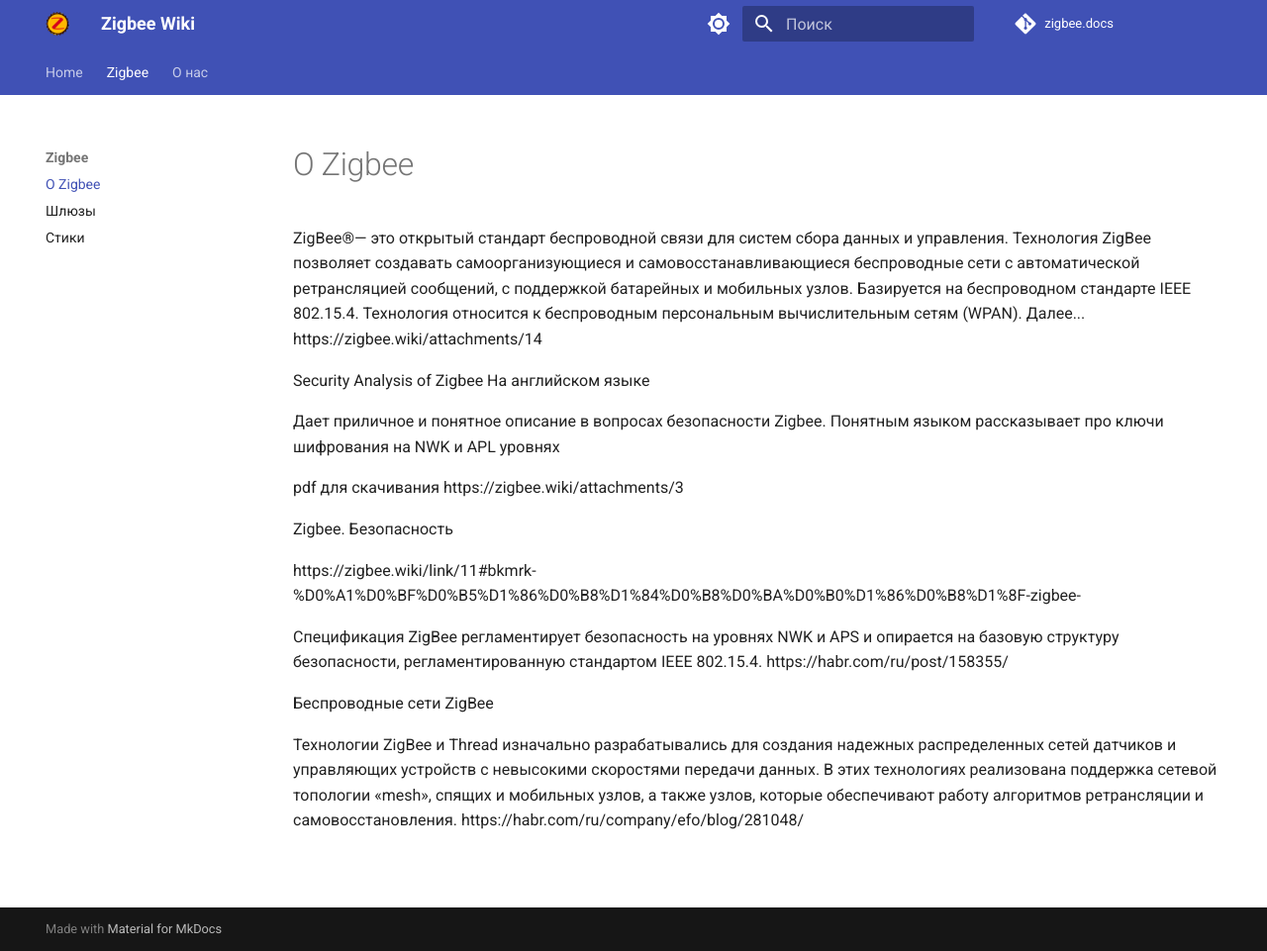
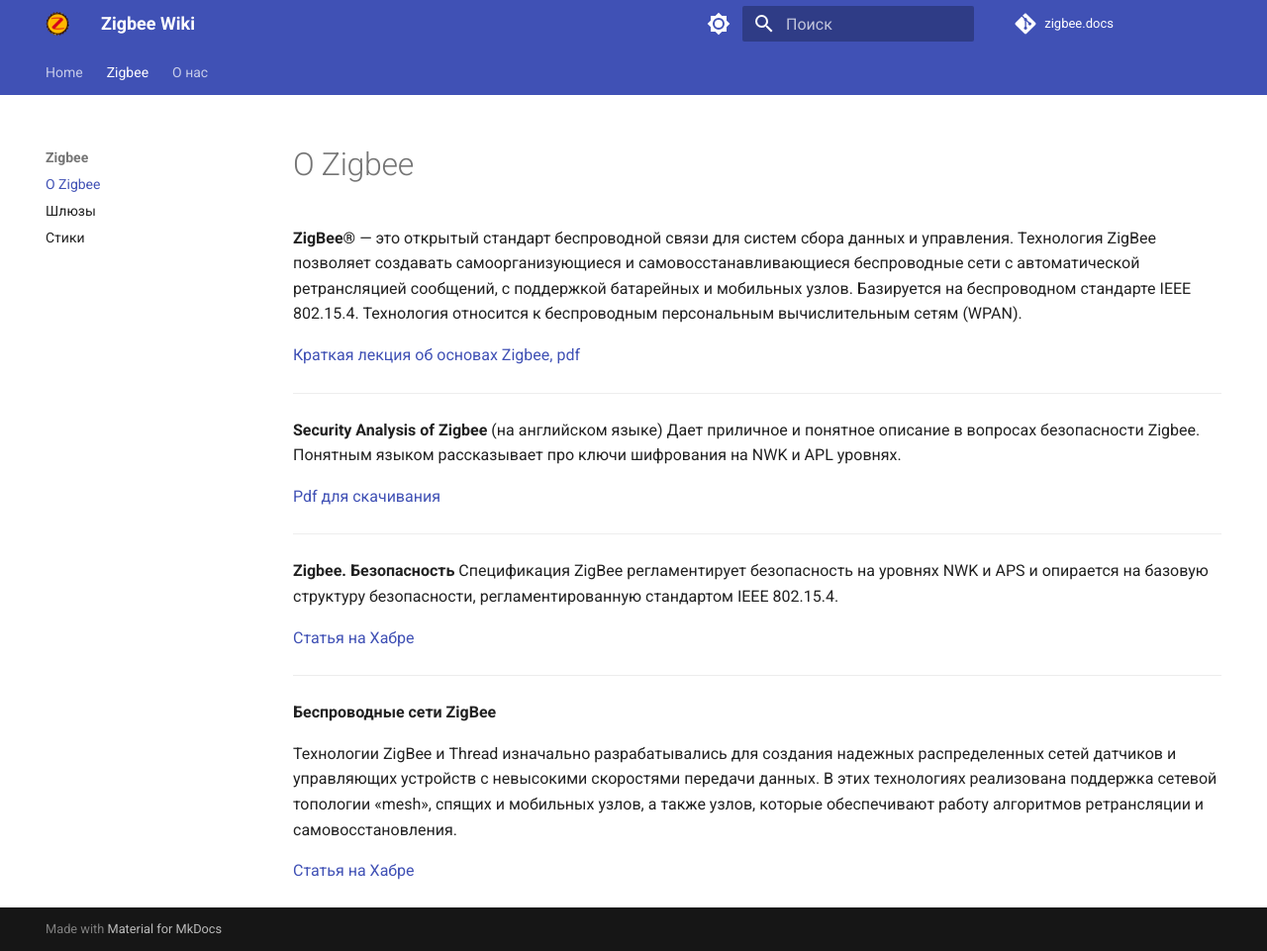
Before and after one commit to kirovilya/zigbee.docs, an MkDocs documentation site: the page built from docs/zigbee.md, in a window 1280 px wide and 961 px high. Shown: the whole window at 99% size. Built offline with MkDocs 1.6.1 and Material for MkDocs 9.7.7, drawn with Linux system fonts in a browser that asks for light colours; comment, search, counter and statistics services are not loaded.

Commit message:
Статьи о Zigbee

```diff
--- a/docs/zigbee.md
+++ b/docs/zigbee.md
@@ -1,29 +1,25 @@
-ZigBee®— это открытый стандарт беспроводной связи для систем
-сбора данных и управления. Технология ZigBee позволяет создавать
-самоорганизующиеся и самовосстанавливающиеся беспроводные
-сети с автоматической ретрансляцией сообщений, с поддержкой
-батарейных и мобильных узлов. Базируется на беспроводном
-стандарте IEEE 802.15.4. Технология относится к беспроводным
-персональным вычислительным сетям (WPAN). Далее... https://zigbee.wiki/attachments/14
+**ZigBee®** — это открытый стандарт беспроводной связи для систем сбора данных и управления. Технология ZigBee позволяет создавать самоорганизующиеся и самовосстанавливающиеся беспроводные сети с автоматической ретрансляцией сообщений, с поддержкой батарейных и мобильных узлов. Базируется на беспроводном стандарте IEEE 802.15.4. Технология относится к беспроводным персональным вычислительным сетям (WPAN).
 
+[Краткая лекция об основах Zigbee, pdf](/docs/assets/files/bspd_lec_06_zigbee.pdf)
 
-Security Analysis of Zigbee
-На английском языке
+---
 
-Дает приличное и понятное описание в вопросах безопасности Zigbee. Понятным языком рассказывает про ключи шифрования на NWK и APL уровнях
+**Security Analysis of Zigbee** (на английском языке)
+Дает приличное и понятное описание в вопросах безопасности Zigbee. Понятным языком рассказывает про ключи шифрования на NWK и APL уровнях.
 
-pdf для скачивания https://zigbee.wiki/attachments/3
+[Pdf для скачивания](/docs/assets/files/Security_Analysis_Zigbee.pdf)
 
+---
 
-Zigbee. Безопасность
+**Zigbee. Безопасность**
+Спецификация ZigBee регламентирует безопасность на уровнях NWK и APS и опирается на базовую структуру безопасности, регламентированную стандартом IEEE 802.15.4.
 
+[Статья на Хабре](https://habr.com/ru/post/158355/)
 
-https://zigbee.wiki/link/11#bkmrk-%D0%A1%D0%BF%D0%B5%D1%86%D0%B8%D1%84%D0%B8%D0%BA%D0%B0%D1%86%D0%B8%D1%8F-zigbee-
+---
 
-Спецификация ZigBee регламентирует безопасность на уровнях NWK и APS и опирается на базовую структуру безопасности, регламентированную стандартом IEEE 802.15.4.  https://habr.com/ru/post/158355/
+**Беспроводные сети ZigBee**
 
+Технологии ZigBee и Thread изначально разрабатывались для создания надежных распределенных сетей датчиков и управляющих устройств с невысокими скоростями передачи данных. В этих технологиях реализована поддержка сетевой топологии «mesh», спящих и мобильных узлов, а также узлов, которые обеспечивают работу алгоритмов ретрансляции и самовосстановления.
 
-Беспроводные сети ZigBee
-
-
-Технологии ZigBee и Thread изначально разрабатывались для создания надежных распределенных сетей датчиков и управляющих устройств с невысокими скоростями передачи данных. В этих технологиях реализована поддержка сетевой топологии «mesh», спящих и мобильных узлов, а также узлов, которые обеспечивают работу алгоритмов ретрансляции и самовосстановления. https://habr.com/ru/company/efo/blog/281048/
+[Статья на Хабре](https://habr.com/ru/company/efo/blog/281048/)
```
Also changed, not shown: 2 other files.
